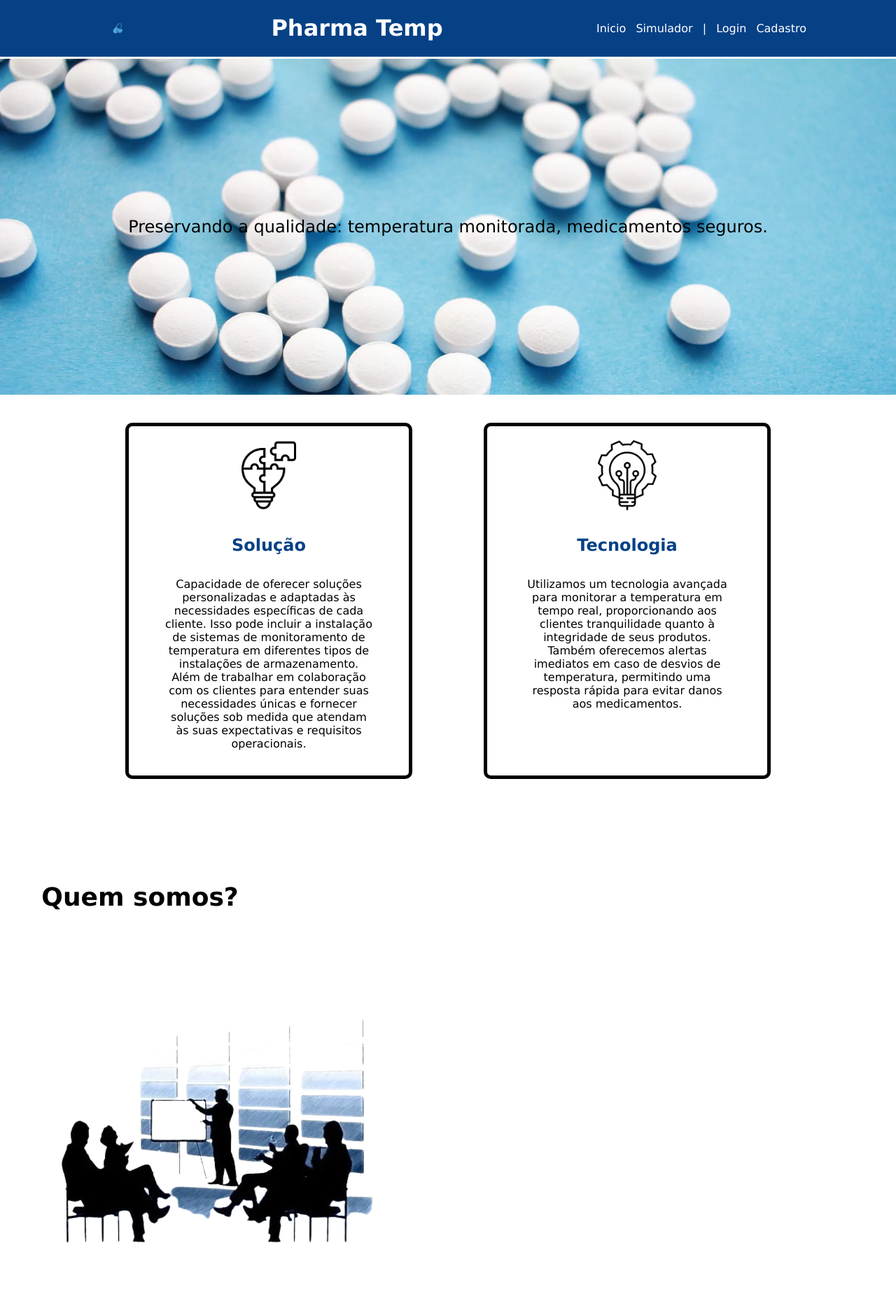
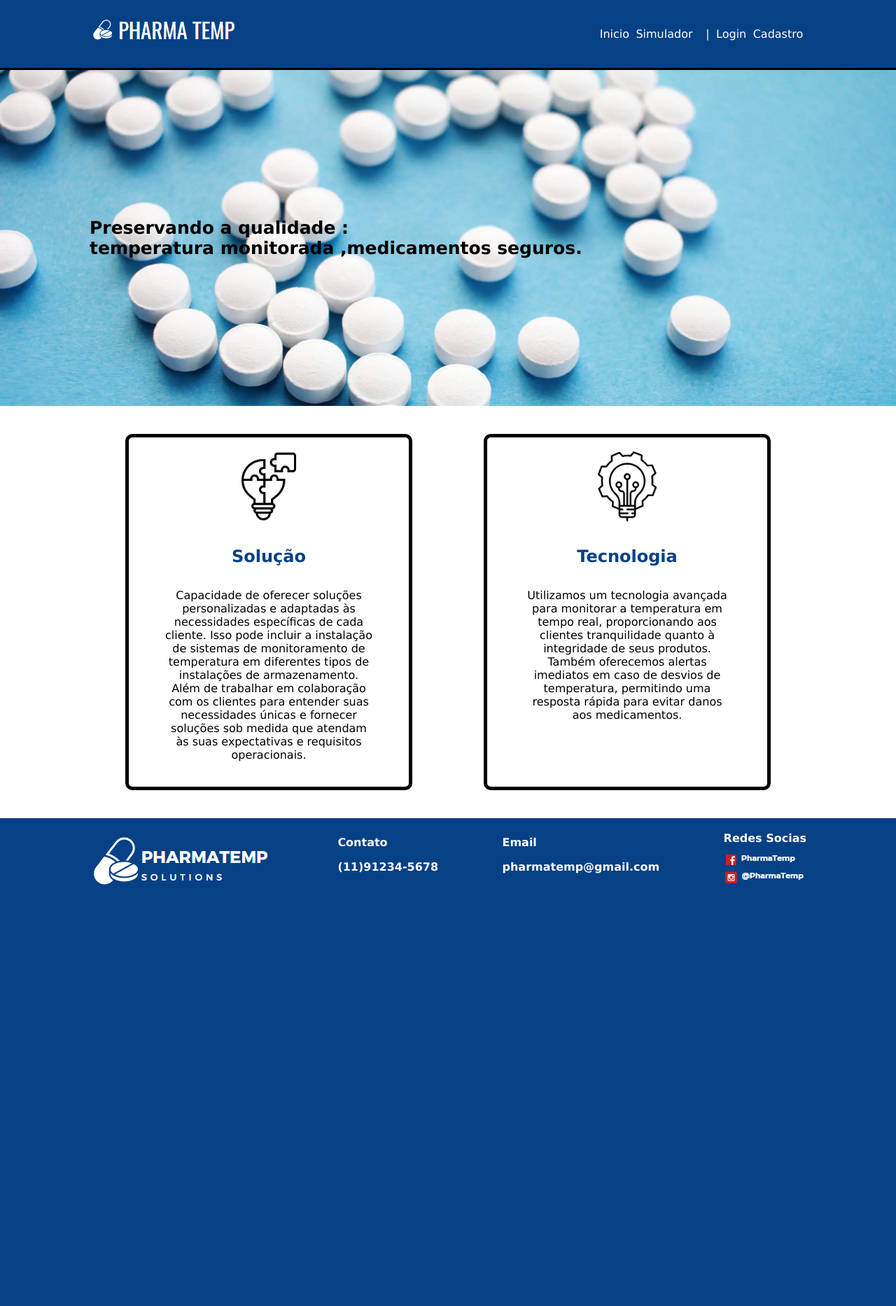
Before and after one commit to nicolas-rlopes/PharmaTemp-Solutions, a plain HTML site: page Site institucional/Site institucional.html in a window 1280 px wide. Shown: the top 1866 px of the page at 70% size. After the commit the page ends 1289 px from the top, so only its background shows below. Drawn offline with Linux system fonts and the light colour scheme.

Commit message:
Site institucional Atualizado

```diff
--- a/Site institucional/Site institucional.html
+++ b/Site institucional/Site institucional.html
@@ -11,11 +11,11 @@
 <body>
     <div class="header">
         <div class="container">
-            <img src="imagens/Cópia_de_PHARMA_TEMP-removebg-preview.png" alt="" class="logo">
-            <h1 class="titulo">Pharma Temp</h1>
+            <h1 class="titulo"><img src="LOGO.PNG" alt=""></h1>
             <ul class="navbar">
                 <li>Inicio</li>
                 <li>Simulador</li>
+                <li></li>
                 <li>|</li>
                 <li>Login</li>
                 <li>Cadastro</li>
@@ -25,7 +25,7 @@
 
     <div class="banner">
         <div class="container">
-            <p>Preservando a qualidade: temperatura monitorada, medicamentos seguros.</p>
+            <p><b>Preservando a qualidade :<br> temperatura monitorada ,medicamentos seguros.</b></p>
         </div>
     </div>
     <div class="social">
@@ -50,21 +50,12 @@
             </div>
         </div>
     </div>
-
-    <div class="social">
-        <div class="sla">
-
-            <div class="box">
-                <h4>Quem somos?</h4>
-                <img src="imagens/quemsomos-removebg-preview.png" alt="">
-                <p> Somos a <span>Pharma Temp Solutions</span> uma empresa dedicada ao desenvolvimento e implementação de soluções
-                    inovadoras para o setor de saúde, focadas em garantir a segurança e eficácia no armazenamento de
-                    medicamentos termolábeis.
-                    Nosso principal objetivo é proporcionar tranquilidade e confiança aos nossos clientes por meio de
-                    tecnologias de ponta e serviços de alta qualidade.
-                    Ao utilizar nossa solução, os clientes podem reduzir significativamente as perdas de medicamentos
-                    termolábeis devido a condições inadequadas de armazenamento. </p>
-            </div>
+    <div class="footer">
+        <div class="container">
+            <img src="Logo abaixo.PNG" alt="">
+          <b>Contato<br><p>(11)91234-5678</p></b>
+          <b>Email<br><p>pharmatemp@gmail.com</p></b>
+        <b>Redes Socias<br><img src="Sociais.PNG" alt=""></b>
         </div>
     </div>
 </body>
--- a/Site institucional/style.css
+++ b/Site institucional/style.css
@@ -12,7 +12,7 @@ body {
 
 
 }
-.logo {
+    .logo {
     width: 80px;
     margin-right: 0px;
 }
@@ -22,7 +22,7 @@ body {
 }
 
 .header {
-    border-bottom: 3px solid white;
+    border-bottom: 3px solid black;
 }
 
 .navbar {
@@ -30,7 +30,7 @@ body {
     flex-direction: row;
     list-style: none;
     width: 300px;
-    justify-content: space-between;
+    justify-content: space-around;
     color: white;
     align-items: center;
 }
@@ -52,12 +52,12 @@ body {
 }
 
 .banner .container{
-    justify-content: center;
+    justify-content: start;
     align-items: center;
     height: 100%;
 }
 .banner .container p{
-    font-size: 24px;
+    font-size: 25px;
 }
 .social{
     background-color: #fff;
@@ -72,6 +72,7 @@ body {
     border: 5px solid black;
     padding: 20px 50px;
     border-radius: 10px;
+
 }
 .card img{
     width: 100px;
@@ -89,3 +90,14 @@ body {
         justify-content: center;
         text-align: center;
     }
+    .footer{
+        height: 100px;
+        background-color: #064186;}
+
+        .footer .container{
+            justify-content: start;
+            align-items: center;
+            height: 120px;
+            color: #fff;
+            justify-content: space-between;
+        }
```
Also changed, not shown: Site institucional/LOGO.PNG (added), Site institucional/Logo abaixo.PNG (added), Site institucional/Sociais.PNG (added).
